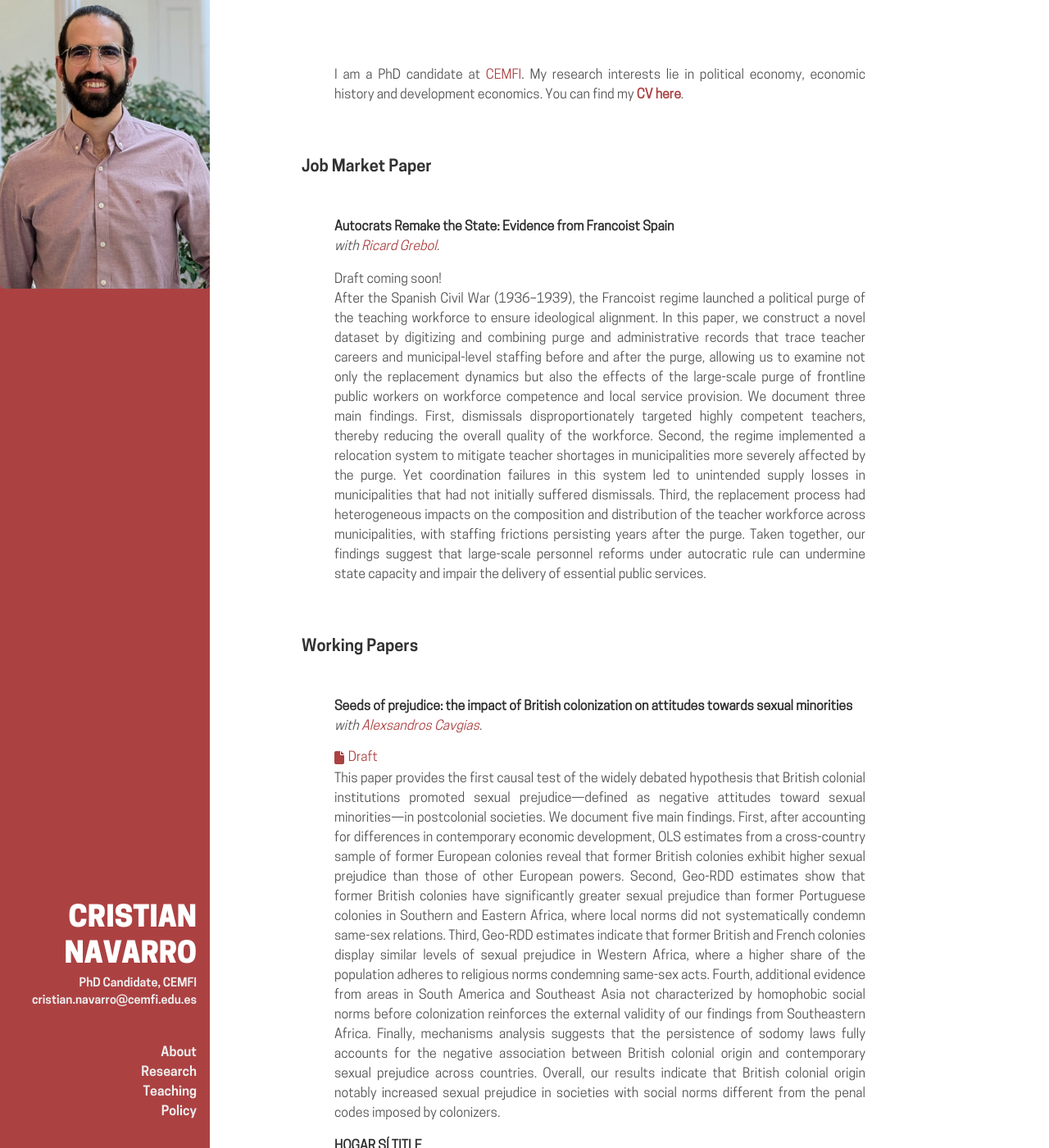
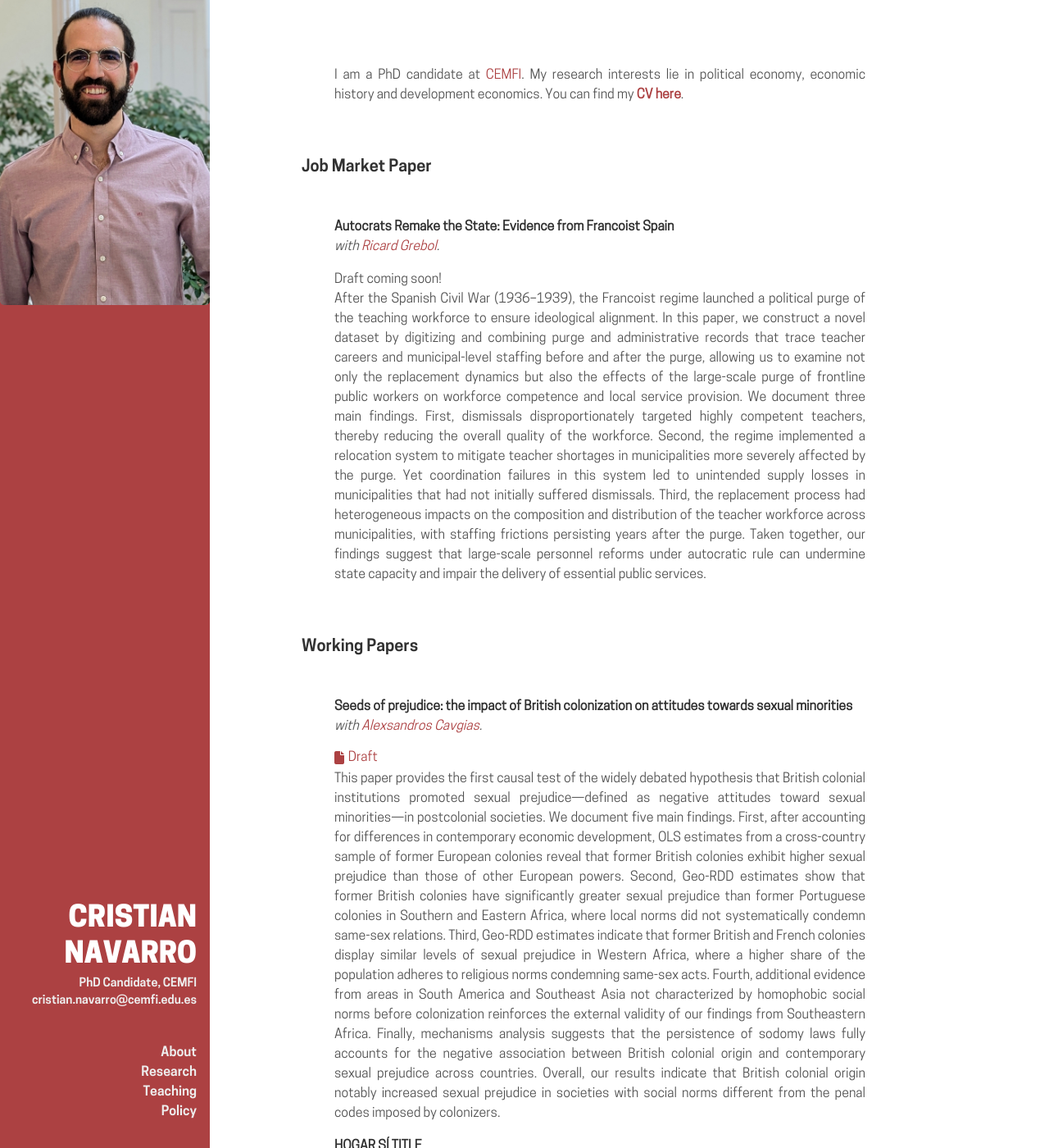
Before and after one commit to cnavarroserrano/cnavarroserrano.github.io, a Jekyll site: the page built from index.md, in a window 1280 px wide and 1400 px high. Shown: the whole window at 82% size. Built offline with Jekyll 4.4.1, drawn with Linux system fonts in a browser that asks for light colours; some web fonts are replaced.

Commit message:
Update sidebar.html

```diff
--- a/_includes/sidebar.html
+++ b/_includes/sidebar.html
@@ -12,11 +12,13 @@
 
   /* Image: full bleed */
   .sidebar-photo{
-    display: block;              /* removes inline gap */
-    width: 100%;
-    height: 400px;
+    display:block;
+    width:100%;
+    height: min(42vh, 420px);  /* tall on desktop, capped */
     object-fit: cover;
-    margin: 0;                   /* be explicit */
+  }
+  @media (max-width: 520px){
+    .sidebar-photo{ height: 32vh; }  /* a bit shorter on small phones */
   }
 
   /* Add padding only to the content below the image */
```
